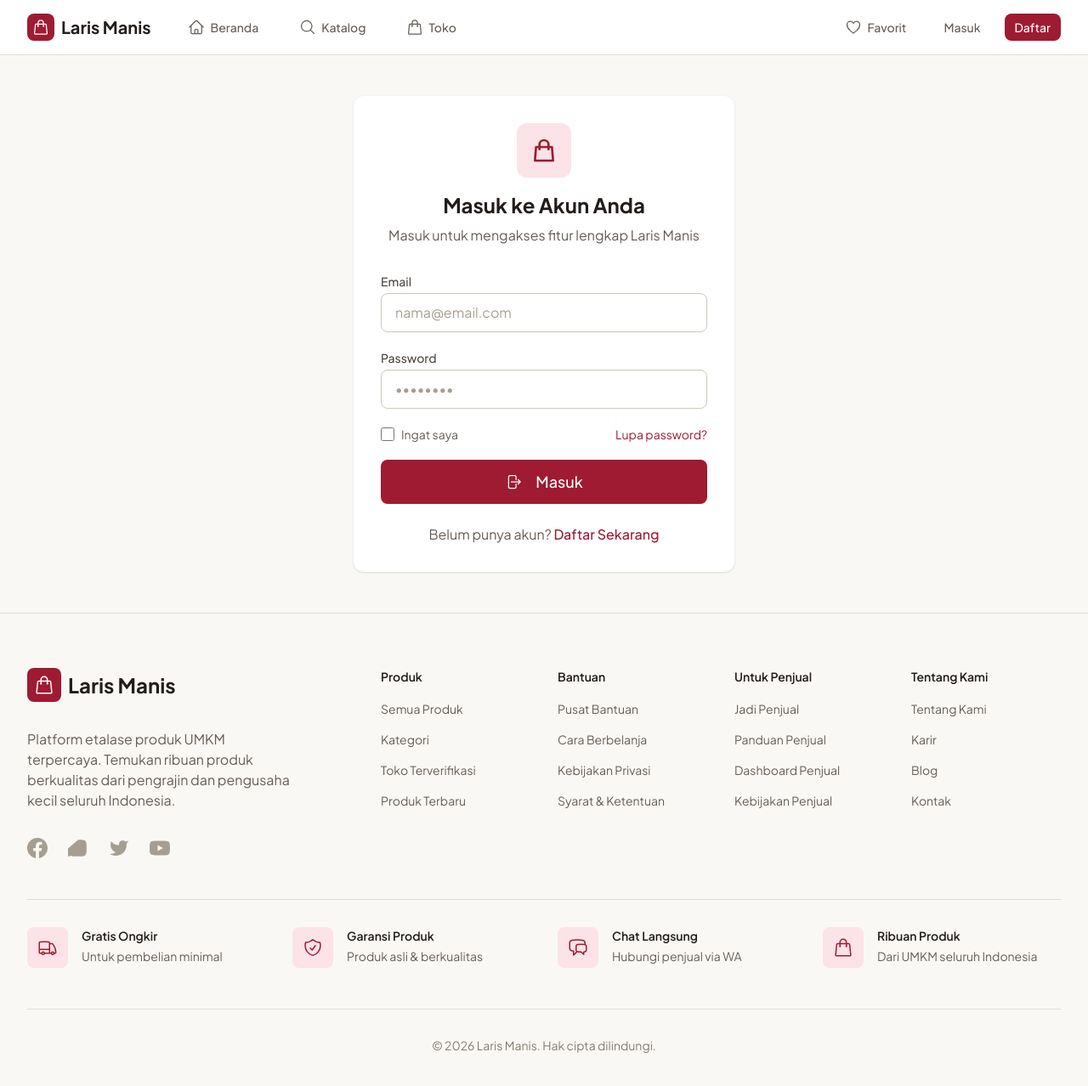
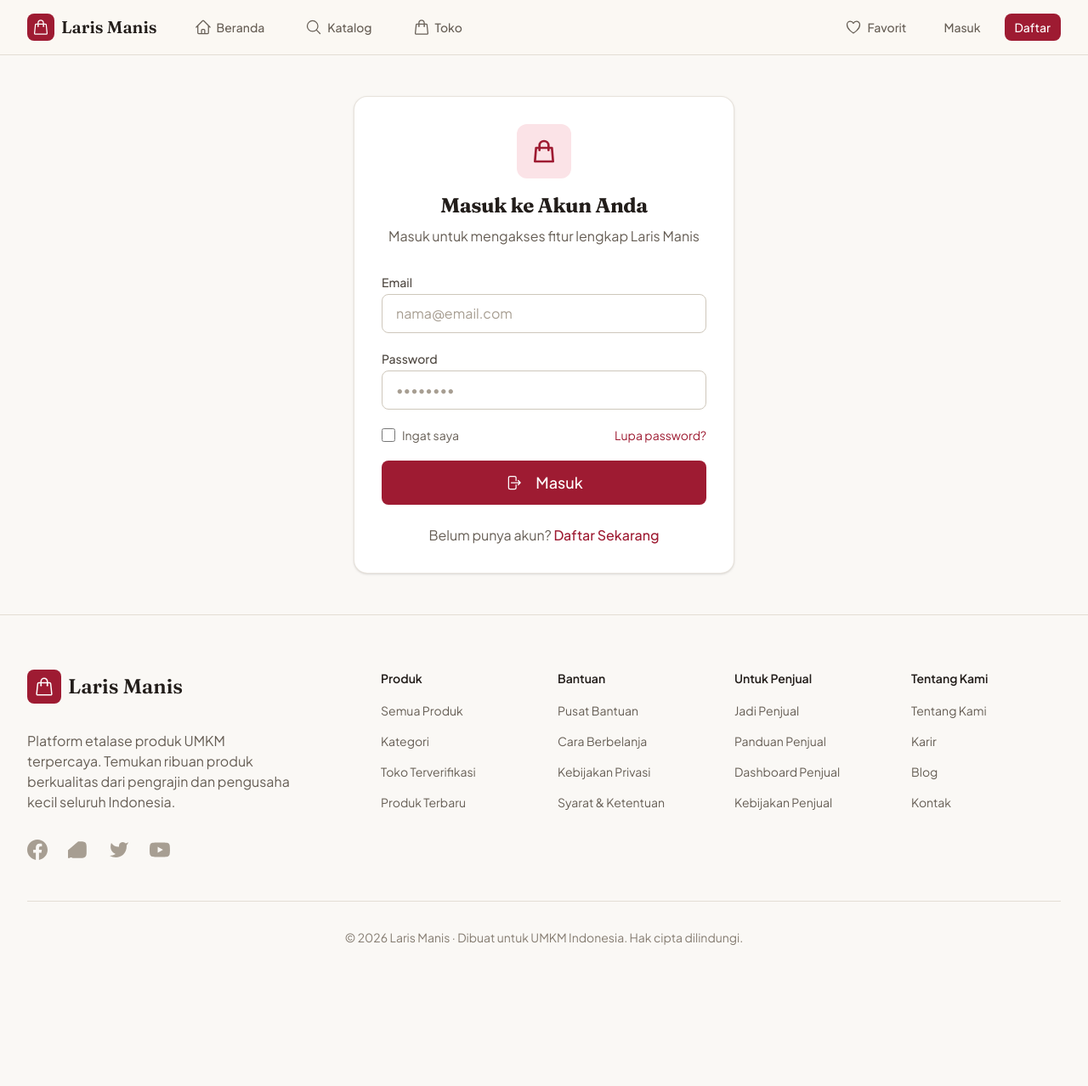
Before and after one commit to KoRifCan/laris-manis, a Next.js app: page /auth/login in a window 1280 px wide. Shown: the top 1278 px of the page at 85% size. After the commit the page ends 1177 px from the top, so only its background shows below. Built offline with nearby package versions, Linux system fonts and the light colour scheme.

Commit message:
feat(design): komponen UI (card/badge/header/footer) — hapus blok pengulangan footer

```diff
--- a/src/app/globals.css
+++ b/src/app/globals.css
@@ -85,6 +85,12 @@
 
   * {
     @apply border-gray-200 dark:border-gray-800;
+  }
+
+  /* Fraunces hanya untuk judul utama & wordmark */
+  h1, h2 {
+    font-family: var(--font-display);
+    letter-spacing: -0.02em;
   }
 
   body {
--- a/src/components/layout/Footer.tsx
+++ b/src/components/layout/Footer.tsx
@@ -1,5 +1,5 @@
 import Link from 'next/link';
-import { ShoppingBagIcon, TruckIcon, ShieldCheckIcon, ChatBubbleLeftRightIcon } from '@heroicons/react/24/outline';
+import { ShoppingBagIcon } from '@heroicons/react/24/outline';
 
 export function Footer() {
   const currentYear = new Date().getFullYear();
@@ -31,12 +31,6 @@ export function Footer() {
     ],
   };
 
-  const features = [
-    { icon: TruckIcon, title: 'Gratis Ongkir', desc: 'Untuk pembelian minimal' },
-    { icon: ShieldCheckIcon, title: 'Garansi Produk', desc: 'Produk asli & berkualitas' },
-    { icon: ChatBubbleLeftRightIcon, title: 'Chat Langsung', desc: 'Hubungi penjual via WA' },
-    { icon: ShoppingBagIcon, title: 'Ribuan Produk', desc: 'Dari UMKM seluruh Indonesia' },
-  ];
 
   return (
     <footer className="bg-gray-50 dark:bg-gray-950 border-t border-gray-200 dark:border-gray-800">
@@ -47,7 +41,7 @@ export function Footer() {
               <div className="flex h-10 w-10 items-center justify-center rounded-lg bg-brand-600">
                 <ShoppingBagIcon className="h-6 w-6 text-white" aria-hidden="true" />
               </div>
-              <span className="text-2xl font-bold text-gray-900 dark:text-white">Laris Manis</span>
+              <span className="text-2xl font-semibold text-gray-900 dark:text-white" style={{ fontFamily: 'var(--font-display)' }}>Laris Manis</span>
             </Link>
             <p className="text-base text-gray-600 dark:text-gray-400 max-w-xs">
               Platform etalase produk UMKM terpercaya. Temukan ribuan produk berkualitas dari pengrajin dan pengusaha kecil seluruh Indonesia.
@@ -124,25 +118,10 @@ export function Footer() {
           </div>
         </div>
 
-        <div className="mt-12 border-t border-gray-200 dark:border-gray-800 pt-8">
-          <div className="grid grid-cols-1 md:grid-cols-4 gap-8">
-            {features.map((feature) => (
-              <div key={feature.title} className="flex items-start gap-4">
-                <div className="flex h-12 w-12 items-center justify-center rounded-lg bg-brand-100 dark:bg-brand-900/30">
-                  <feature.icon className="h-6 w-6 text-brand-600 dark:text-brand-400" aria-hidden="true" />
-                </div>
-                <div>
-                  <h4 className="text-sm font-semibold text-gray-900 dark:text-white">{feature.title}</h4>
-                  <p className="mt-1 text-sm text-gray-600 dark:text-gray-400">{feature.desc}</p>
-                </div>
-              </div>
-            ))}
-          </div>
-        </div>
 
         <div className="mt-12 border-t border-gray-200 dark:border-gray-800 pt-8">
           <p className="text-center text-sm text-gray-500 dark:text-gray-400">
-            &copy; {currentYear} Laris Manis. Hak cipta dilindungi.
+            &copy; {currentYear} Laris Manis · Dibuat untuk UMKM Indonesia. Hak cipta dilindungi.
           </p>
         </div>
       </div>
--- a/src/components/layout/Header.tsx
+++ b/src/components/layout/Header.tsx
@@ -3,7 +3,6 @@
 import Link from 'next/link';
 import { usePathname } from 'next/navigation';
 import { cn } from '@/lib/utils';
-import { Button } from '@/components/ui/Button';
 import {
   HomeIcon,
   MagnifyingGlassIcon,
@@ -27,7 +26,7 @@ export function Header() {
   ];
 
   return (
-    <header className="sticky top-0 z-40 w-full bg-white/95 dark:bg-gray-900/95 backdrop-blur-sm border-b border-gray-200 dark:border-gray-700">
+    <header className="sticky top-0 z-40 w-full bg-canvas/95 dark:bg-gray-950/95 backdrop-blur-sm border-b border-gray-200 dark:border-gray-800">
       <nav className="mx-auto max-w-7xl px-4 sm:px-6 lg:px-8" aria-label="Main navigation">
         <div className="flex h-16 items-center justify-between">
           {/* Logo */}
@@ -36,7 +35,7 @@ export function Header() {
               <div className="flex h-8 w-8 items-center justify-center rounded-lg bg-brand-600">
                 <ShoppingBagIcon className="h-5 w-5 text-white" aria-hidden="true" />
               </div>
-              <span className="text-xl font-bold text-gray-900 dark:text-white hidden sm:block">
+              <span className="text-xl font-semibold text-gray-900 dark:text-white hidden sm:block" style={{ fontFamily: 'var(--font-display)' }}>
                 Laris Manis
               </span>
             </Link>
@@ -90,9 +89,12 @@ export function Header() {
               >
                 Masuk
               </Link>
-              <Button asChild variant="primary" size="sm">
-                <Link href="/auth/daftar">Daftar</Link>
-              </Button>
+              <Link
+                href="/auth/daftar"
+                className="inline-flex items-center justify-center rounded-lg bg-brand-600 px-3 py-1.5 text-sm font-medium text-white transition-colors hover:bg-brand-700 focus:outline-none focus:ring-2 focus:ring-brand-500"
+              >
+                Daftar
+              </Link>
             </div>
 
             {/* Mobile Menu Button */}
@@ -118,7 +120,7 @@ export function Header() {
                 <div className="flex h-8 w-8 items-center justify-center rounded-lg bg-brand-600">
                   <ShoppingBagIcon className="h-5 w-5 text-white" />
                 </div>
-                <span className="text-xl font-bold text-gray-900 dark:text-white">Laris Manis</span>
+                <span className="text-xl font-semibold text-gray-900 dark:text-white" style={{ fontFamily: 'var(--font-display)' }}>Laris Manis</span>
               </Link>
               <button
                 onClick={() => setMobileMenuOpen(false)}
@@ -166,14 +168,13 @@ export function Header() {
                 >
                   Masuk
                 </Link>
-                <Button
-                  asChild
-                  variant="primary"
-                  className="w-full"
+                <Link
+                  href="/auth/daftar"
                   onClick={() => setMobileMenuOpen(false)}
+                  className="block w-full rounded-lg bg-brand-600 px-4 py-3 text-center text-base font-medium text-white transition-colors hover:bg-brand-700"
                 >
-                  <Link href="/auth/daftar">Daftar</Link>
-                </Button>
+                  Daftar
+                </Link>
               </div>
             </nav>
           </div>
--- a/src/components/ui/Badge.tsx
+++ b/src/components/ui/Badge.tsx
@@ -10,11 +10,11 @@ interface BadgeProps extends React.HTMLAttributes<HTMLSpanElement> {
 export function Badge({ className, variant = 'default', size = 'md', children, ...props }: BadgeProps) {
   const variants = {
     default: 'bg-gray-100 text-gray-800 dark:bg-gray-700 dark:text-gray-200',
-    success: 'bg-green-100 text-green-800 dark:bg-green-900/30 dark:text-green-400',
-    warning: 'bg-yellow-100 text-yellow-800 dark:bg-yellow-900/30 dark:text-yellow-400',
+    success: 'bg-pandan-50 text-pandan-700 dark:bg-pandan-700/30 dark:text-pandan-400',
+    warning: 'bg-kunyit-200/70 text-kunyit-600 dark:bg-kunyit-600/20 dark:text-kunyit-300',
     danger: 'bg-red-100 text-red-800 dark:bg-red-900/30 dark:text-red-400',
     info: 'bg-blue-100 text-blue-800 dark:bg-blue-900/30 dark:text-blue-400',
-    secondary: 'bg-brand-100 text-brand-800 dark:bg-brand-900/30 dark:text-brand-400',
+    secondary: 'bg-brand-50 text-brand-700 dark:bg-brand-900/40 dark:text-brand-300',
   };
 
   const sizes = {
--- a/src/components/ui/Card.tsx
+++ b/src/components/ui/Card.tsx
@@ -11,9 +11,9 @@ interface CardProps extends HTMLAttributes<HTMLDivElement> {
 const Card = forwardRef<HTMLDivElement, CardProps>(
   ({ className, variant = 'default', padding = 'md', children, ...props }, ref) => {
     const variants = {
-      default: 'bg-white dark:bg-gray-800 shadow-sm',
+      default: 'bg-white dark:bg-gray-800 border border-gray-200/80 dark:border-gray-700/80 shadow-sm',
       outlined: 'bg-white dark:bg-gray-800 border border-gray-200 dark:border-gray-700',
-      elevated: 'bg-white dark:bg-gray-800 shadow-lg',
+      elevated: 'bg-white dark:bg-gray-800 border border-gray-200/60 dark:border-gray-700/60 shadow-lg',
     };
 
     const paddings = {
@@ -26,7 +26,7 @@ const Card = forwardRef<HTMLDivElement, CardProps>(
     return (
       <div
         ref={ref}
-        className={cn('rounded-xl', variants[variant], paddings[padding], className)}
+        className={cn('rounded-2xl', variants[variant], paddings[padding], className)}
         {...props}
       >
         {children}
```
